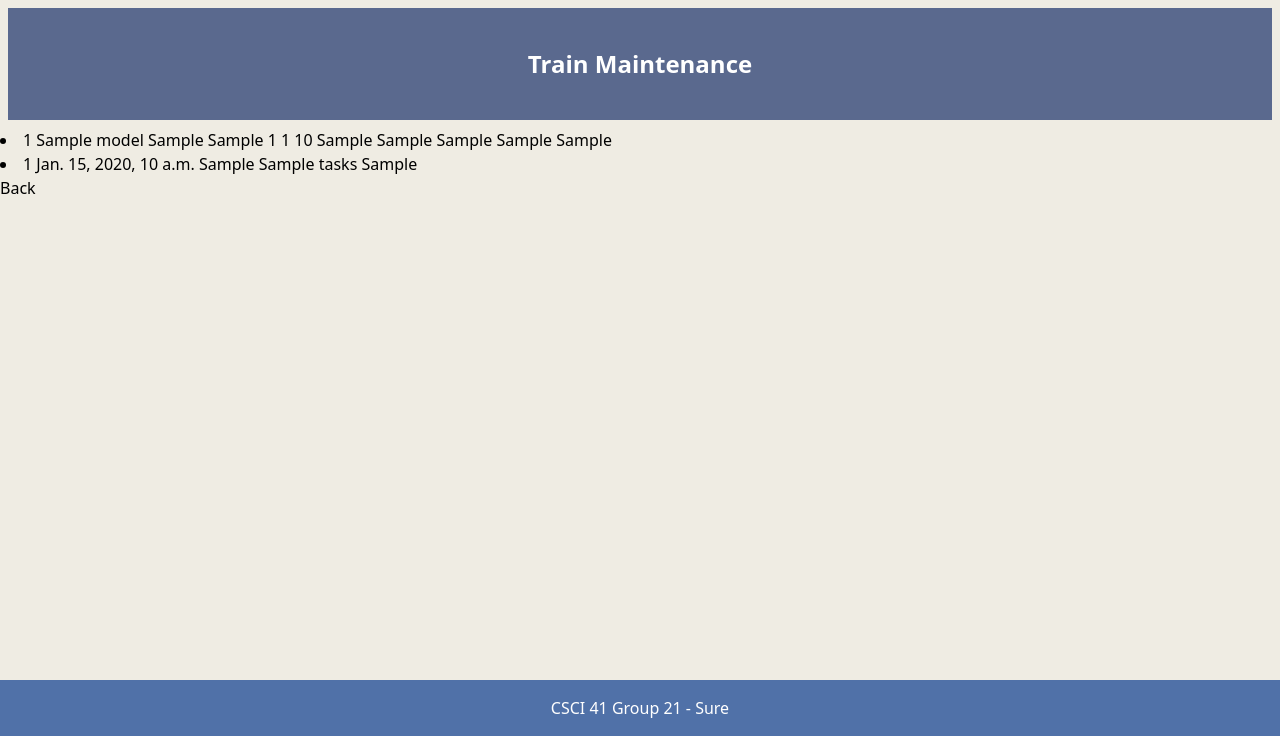
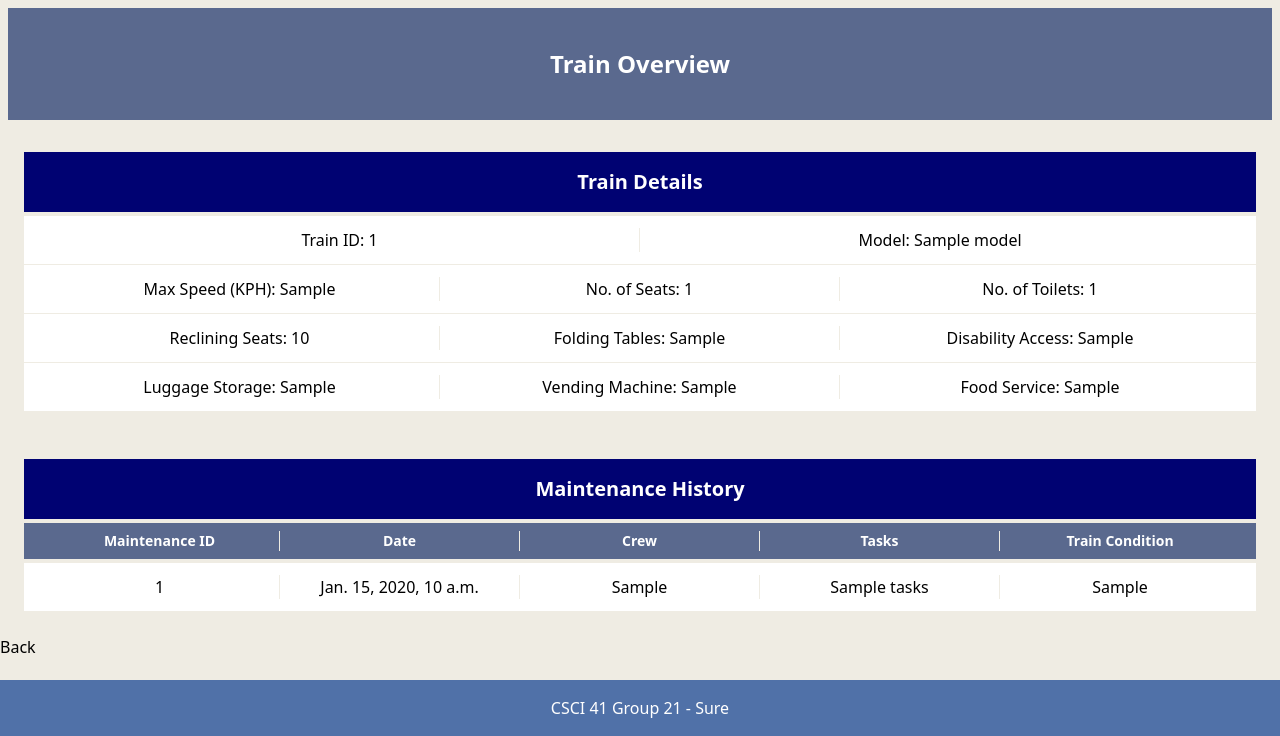
Before and after one commit to youth-of-may/CSCI41-Sure, a Django app: template tirrianTrains/trainapp/templates/trainapp/train_maintenance/train_maintenance_detail.html in a window 1280 px wide. Shown: the part 64-800 px from the top of the page. Run offline with Django 5.2, Linux system fonts and the light colour scheme; the template is opened without the code that fills it: most values are stand-ins (such as "Sample title", 1, 10 or a date in 2020).

Commit message:
Edited templates for train maintenance form and detail view

```diff
--- a/tirrianTrains/trainapp/templates/trainapp/train_maintenance/train_maintenance_detail.html
+++ b/tirrianTrains/trainapp/templates/trainapp/train_maintenance/train_maintenance_detail.html
@@ -6,25 +6,63 @@
 
 {% block content %}
 <div class="bg-[#5A698E] flex h-28 items-center justify-center px-4 m-2">
-        <h1 class="text-2xl text-white font-semibold text-center">Train Maintenance</h1>
+        <h1 class="text-2xl text-white font-semibold text-center"> Train Overview </h1>
 </div>
-<div>
-    <!--use the template found in booking to style this-->
-    <!--train details-->
+<div class="max-w-7xl mx-auto p-6 space-y-1">
+      <!-- Local -->
+      <div>
+        <h2 class="bg-[#000272] text-white font-semibold text-center py-4 text-xl">
+          Train Details
+        </h2>
+    </div>
     {% for t in train_details %}
-    <li>
-    {{t.trainID}} {{t.model}} {{t.seriesType}} {{t.maxSpeed}} {{t.numSeats}} {{t.numToilets}} {{t.recliningSeats}}
-    {{t.foldingTables}} {{t.disabilityAccess}} {{t.luggageStorage}} {{t.vendingMachine}} {{t.foodService}}
-    </li>
+    <ul class=" bg-white divide-y divide-[#EFECE3]">
+        <li class="divide-x divide-[#EFECE3] grid grid-cols-2 items-center px-4 py-3 text-center">
+            <span>Train ID: {{t.trainID}}</span>
+            <span>Model: {{t.model}}</span>
+        </li>
+        <li class="divide-x divide-[#EFECE3] grid grid-cols-3 items-center px-4 py-3 text-center">
+            <span>Max Speed (KPH): {{t.maxSpeed}}</span>
+            <span>No. of Seats: {{t.numSeats}}</span>
+            <span>No. of Toilets: {{t.numToilets}}</span>
+        </li>
+        <li class="divide-x divide-[#EFECE3] grid grid-cols-3 items-center px-4 py-3 text-center">
+            <span>Reclining Seats: {{t.recliningSeats}}</span>
+            <span>Folding Tables: {{t.foldingTables}}</span>
+            <span>Disability Access: {{t.disabilityAccess}}</span>
+        </li>
+        <li class="divide-x divide-[#EFECE3] grid grid-cols-3 items-center px-4 py-3 text-center">
+            <span>Luggage Storage: {{t.luggageStorage}}</span>
+            <span>Vending Machine: {{t.vendingMachine}}</span>
+            <span>Food Service: {{t.foodService}}</span>
+
+        </li>
+    </ul>
     {% endfor %}
 </div>
 <!--Train maintenance-->
-<div>
+<div class="max-w-8xl mx-auto p-6 space-y-1">
+    <h2 class="bg-[#000272] text-white font-semibold text-center py-4 text-xl">
+          Maintenance History
+    </h2>
+     <div class="divide-x divide-[#EFECE3] grid grid-cols-5 bg-[#5A698E] text-white font-semibold text-center py-2 px-4 text-sm">
+        <div>Maintenance ID</div>
+        <div>Date</div>
+        <div>Crew</div>
+        <div>Tasks</div>
+        <div>Train Condition</div>
+    </div>
+    <ul class=" bg-white divide-y divide-[#EFECE3]">
     {% for m in maintenance_history %}
-        <li>
-        {{m.maintenanceID}} {{m.maintenanceDate}} {{m.crewInCharge}} {{m.tasks}} {{m.train_condition}}
+        <li class="divide-x divide-[#EFECE3] grid grid-cols-5 items-center px-4 py-3 text-center">
+            <span>{{m.maintenanceID}} </span>
+            <span>{{m.maintenanceDate}} </span>
+            <span>{{m.crewInCharge}} </span>
+            <span>{{m.tasks}} </span>
+            <span>{{m.train_condition}} </span>
         </li>
     {% endfor %}
+    </ul>
 </div>
 <a href="{% url 'tirian_admin' %}">Back</a>
 {% endblock %}
```
Also changed, not shown: tirrianTrains/trainapp/templates/trainapp/train_maintenance/train_maintenance_create.html (+23 -19 lines).
